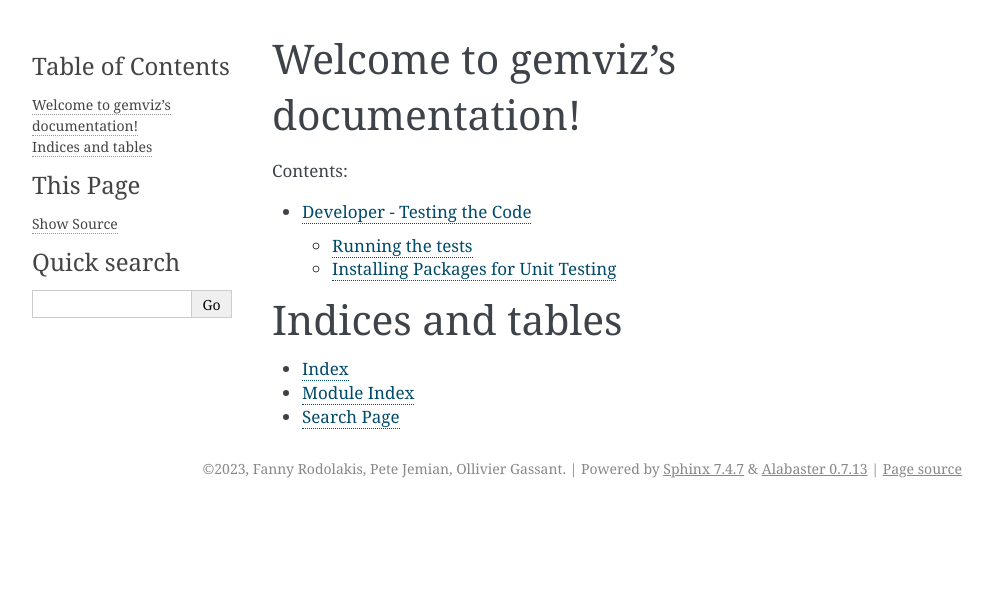
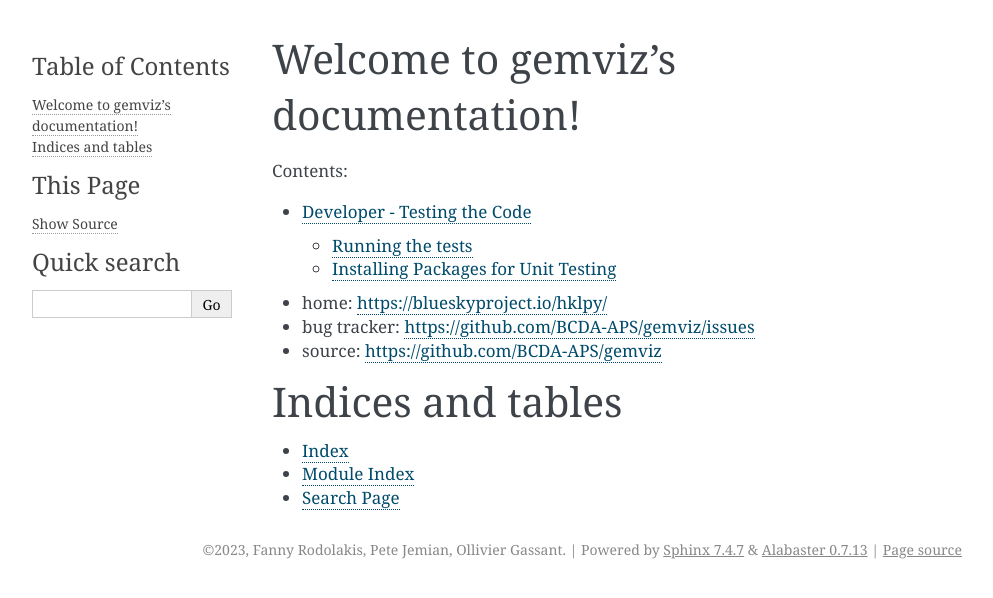
Before and after one commit to BCDA-APS/gemviz, a Sphinx documentation site: the page built from docs/source/index.rst, in a window 1280 px wide. Shown: the top 598 px of the page, without its empty margins (148-1141 px from the left). Built offline with Sphinx 7.4.7, drawn with Linux system fonts in a browser that asks for light colours.

Commit message:
DOC add project URLs to documentation

```diff
--- a/docs/source/index.rst
+++ b/docs/source/index.rst
@@ -12,7 +12,9 @@
 
    testing
 
-
+- home: https://blueskyproject.io/hklpy/
+- bug tracker: https://github.com/BCDA-APS/gemviz/issues
+- source: https://github.com/BCDA-APS/gemviz
 
 Indices and tables
 ==================
```
